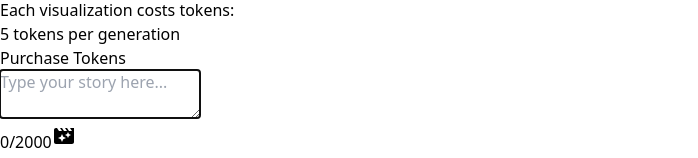
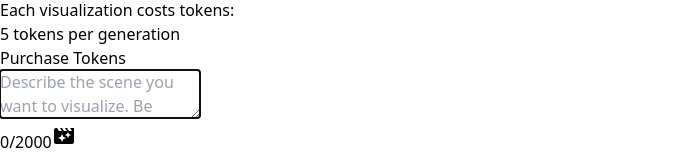
Before and after one commit to PawelGargula/visualize-it, a React (Vite) app: page / in a window 1280 px wide. Shown: the part 218-376 px from the top of the page, without its empty margins (0-698 px from the left). Built offline with nearby package versions, Linux system fonts and the light colour scheme.

Commit message:
feat: Build error
Implemented by AISDD AI based on specification.

Spec ID: 8604ef4c-5264-44b9-98fd-39798095832b

```diff
--- a/src/components/text-area.tsx
+++ b/src/components/text-area.tsx
@@ -3,11 +3,13 @@ import { useFormStatus } from "react-dom";
 export default function TextArea({
   maxLength,
   value,
-  setValue
+  setValue,
+  placeholder
 } : {
   maxLength: number
   value: string
   setValue: React.Dispatch<React.SetStateAction<string>>
+  placeholder?: string
 }) {
   const { pending } = useFormStatus();
   return (
@@ -20,7 +22,7 @@ export default function TextArea({
         id="chat"
         maxLength={maxLength}
         name="chat"
-        placeholder="Type your story here..."
+        placeholder={placeholder || "Type your story here..."}
         spellCheck={true}
         value={value}
         onChange={(e) => setValue(e.target.value)}
```
